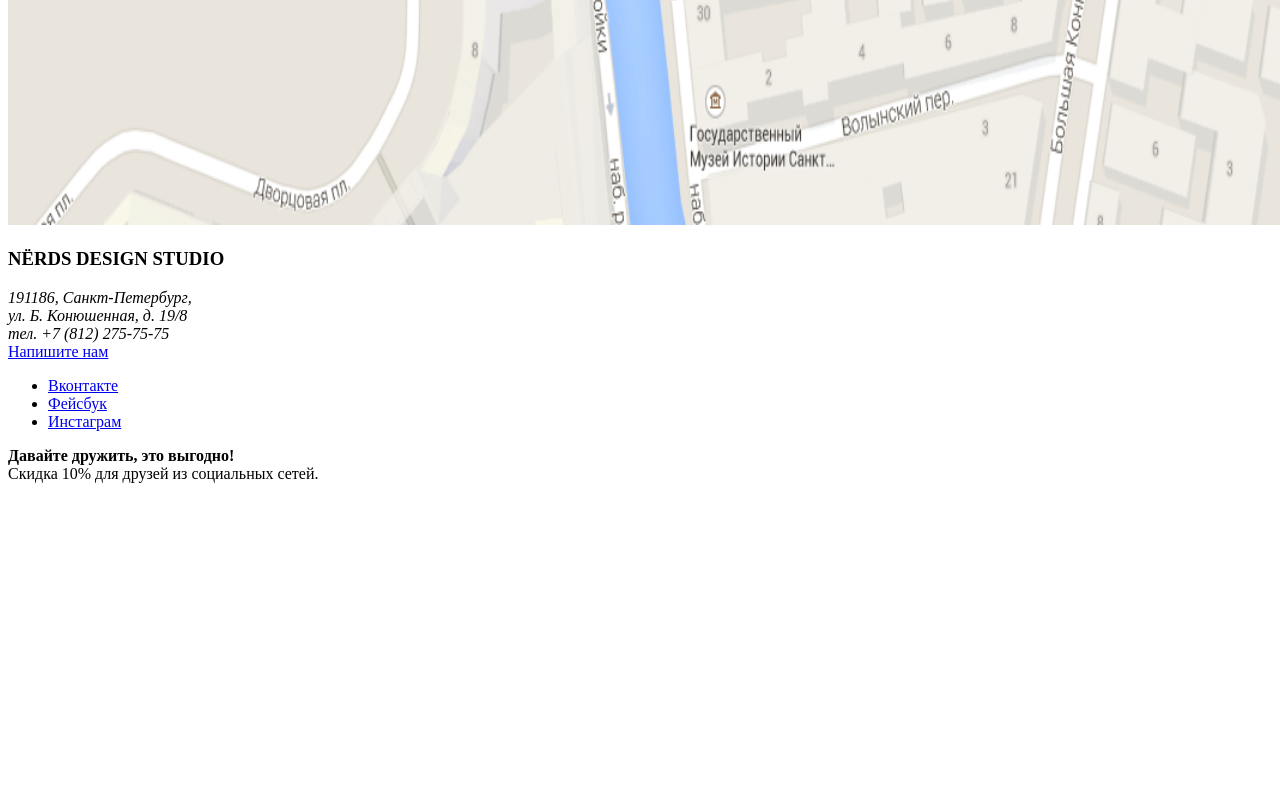
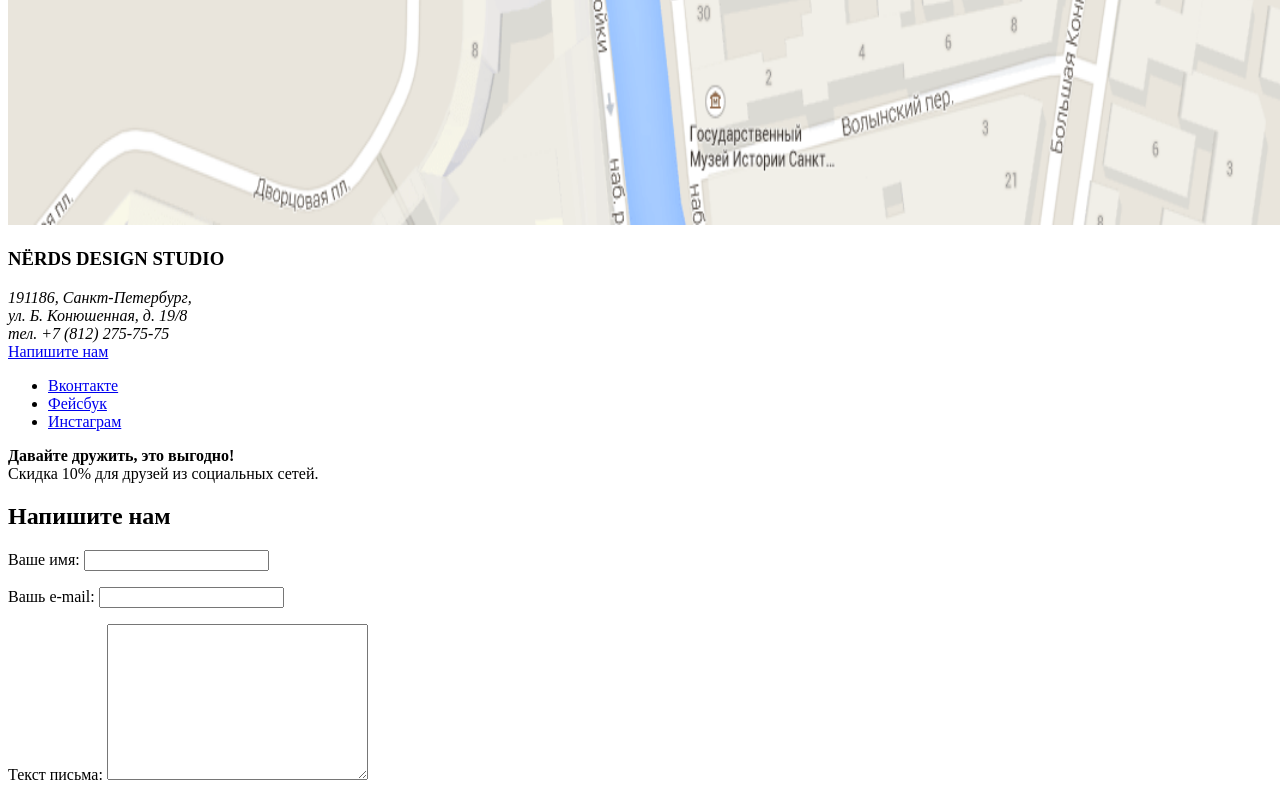
Before and after one commit to 1maximsafronov/32787-nerds-26, a plain HTML site: page index.html in a window 1280 px wide. Shown: the part 2287-3087 px from the top of the page. Before the commit the page ends 2786 px from the top, so only its background shows below. Drawn offline with Linux system fonts and the light colour scheme.

Commit message:
разметил мадльное окно с формой

```diff
--- a/index.html
+++ b/index.html
@@ -217,8 +217,23 @@
       Скидка 10% для друзей из социальных сетей.
     </p>
   </footer>
-
-
+  <section class="modal modal-write-us">
+    <h2 class="modal-write-us">Напишите нам</h2>
+    <form class="modal-write-us__form" action="index.html" method="post">
+      <p class="modal-write-us__name">
+        <label  for="">Ваше имя:</label>
+        <input type="text" name="username">
+      </p>
+      <p class="modal-write-us__email">
+        <label for="">Вашь e-mail:</label>
+        <input type="text" name="useremail">
+      </p>
+      <p>
+        <label for="">Текст письма:</label>
+        <textarea name="" id="" cols="30" rows="10"></textarea>
+      </p>
+    </form>
+  </section>
 </body>
 
 </html>
```
